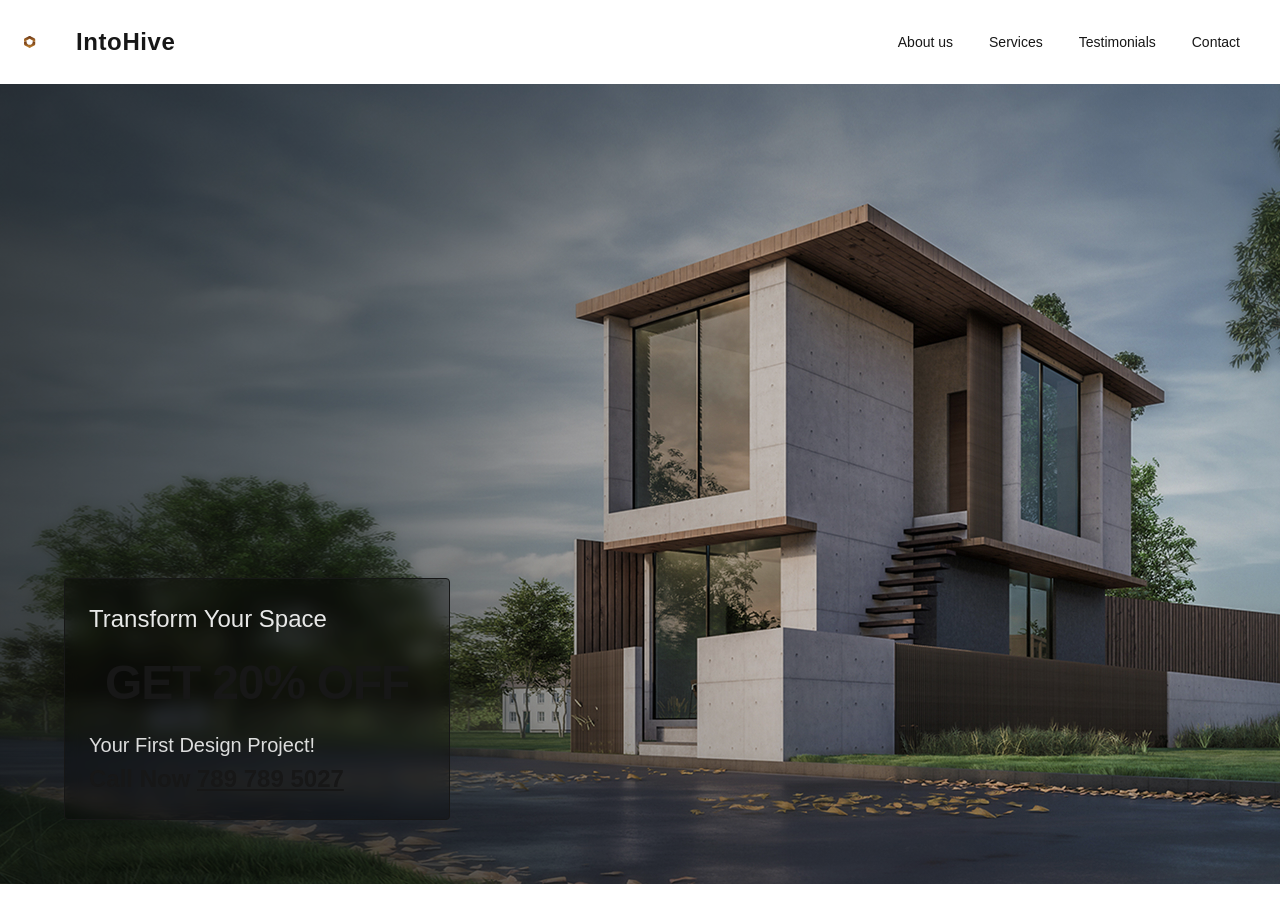
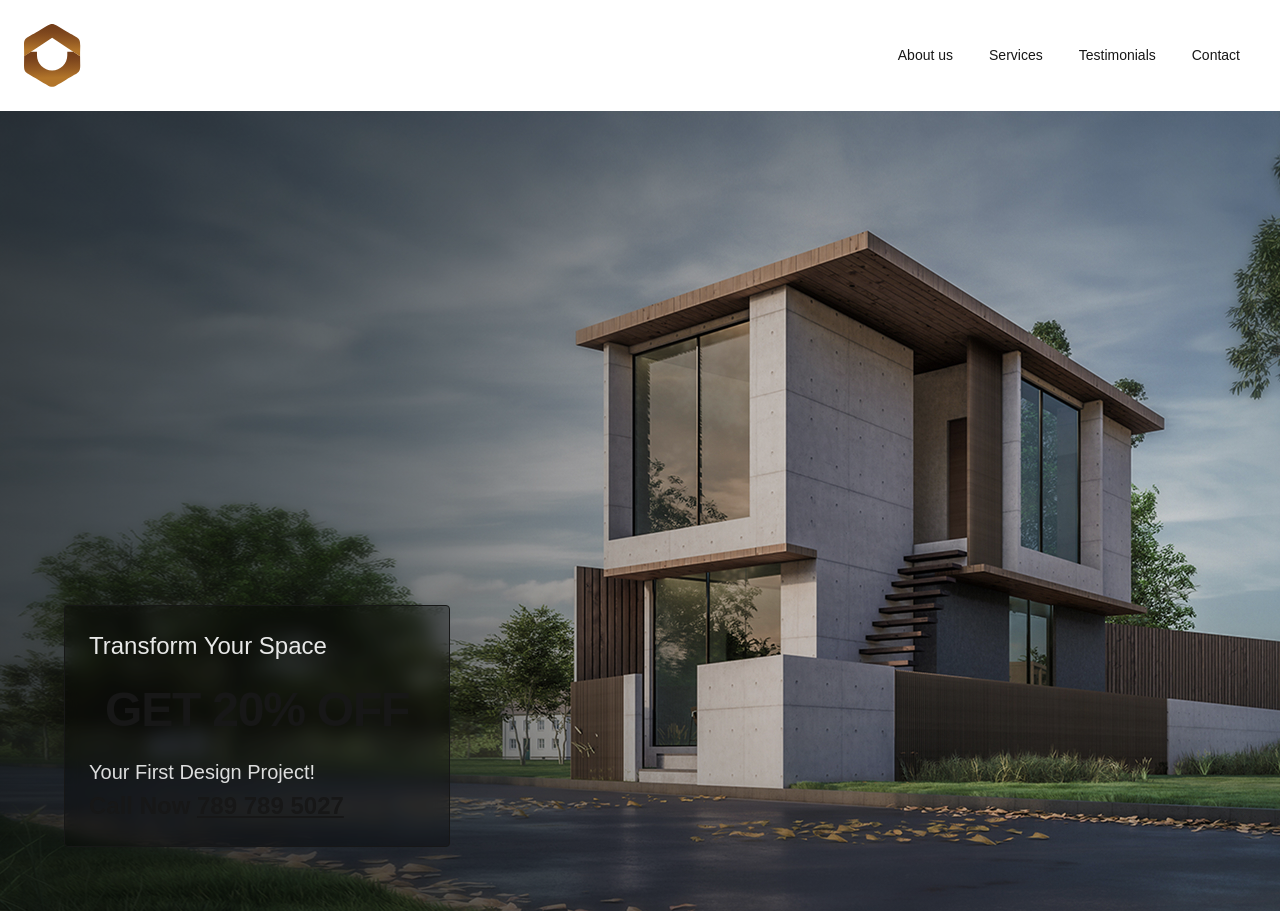
Before and after one commit to kosalram-tonyshive/intohive_web_app, a Next.js app: page / in a window 1280 px wide. Before the commit the page ends 884 px from the top, so only its background shows below. Built offline with nearby package versions, Linux system fonts and the light colour scheme.

Commit message:
fix: Error in nav

```diff
--- a/src/components/index.ts
+++ b/src/components/index.ts
@@ -1,5 +1,5 @@
 import Hero from "./hero";
-import Nav from "./nav";
+import Nav from "./navbar";
 import ThreeLogo from "./threelogo";
 
 export { Hero, Nav, ThreeLogo };
--- a/src/components/nav.tsx
+++ b/src/components/navbar/index.tsx
@@ -1,3 +1,5 @@
+"use client";
+
 import Image from "next/image";
 import Link from "next/link";
 import {
@@ -6,7 +8,7 @@ import {
   NavigationMenuLink,
   NavigationMenuList,
   navigationMenuTriggerStyle,
-} from "@/components/ui/navigation-menu";
+} from "../ui/navigation-menu";
 
 const items = ["About us", "Services", "Testimonials", "Contact"];
 
@@ -14,8 +16,7 @@ export default function Nav() {
   return (
     <nav className="flex items-center justify-between p-6">
       <Link href="/" className="flex items-center gap-3">
-        <Image src="/logo-mark.svg" alt="IntoHive logo" width={40} height={40} />
-        <span className="text-2xl font-semibold tracking-wide">IntoHive</span>
+        <Image src="/logo-mark.svg" alt="IntoHive logo" width={200} height={100} />
       </Link>
       <NavigationMenu>
         <NavigationMenuList>
```
